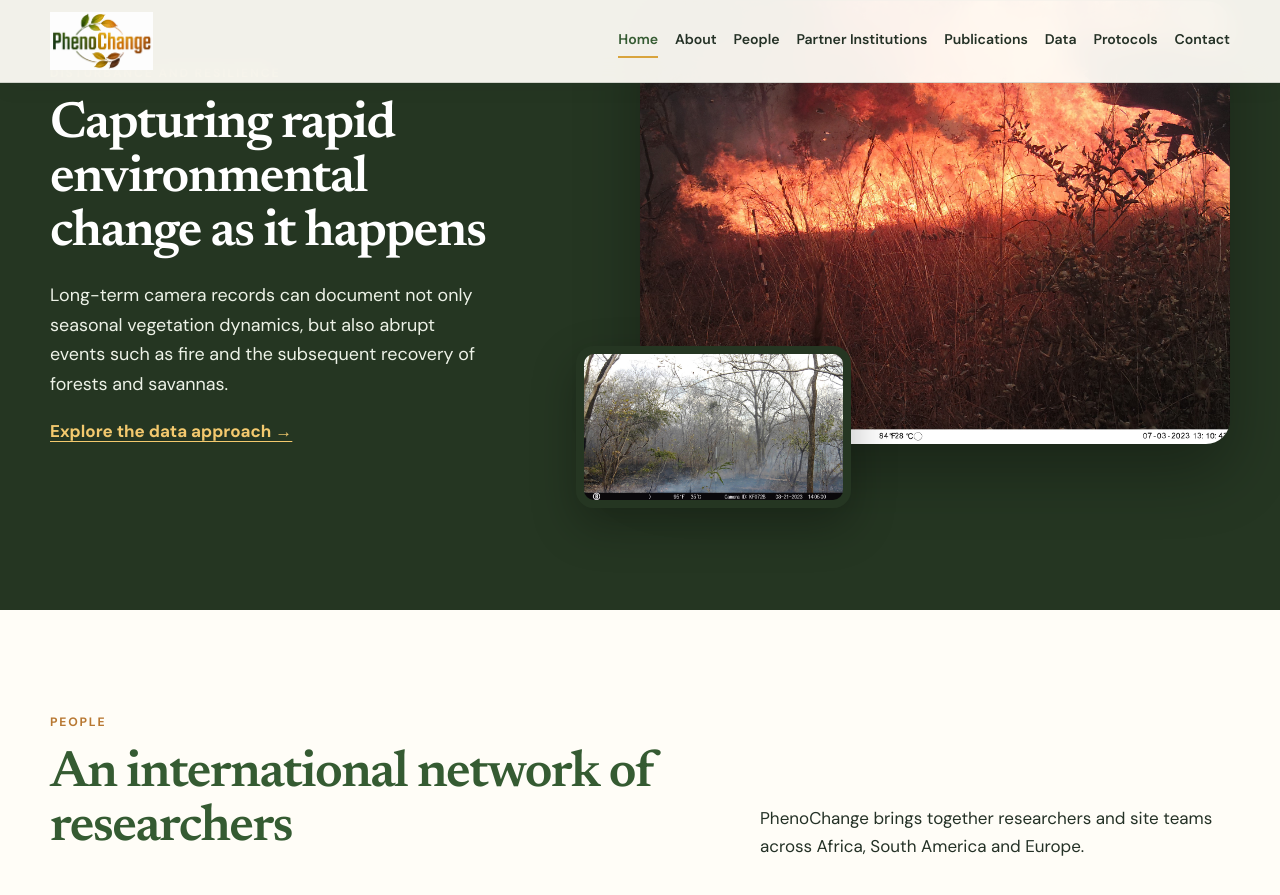
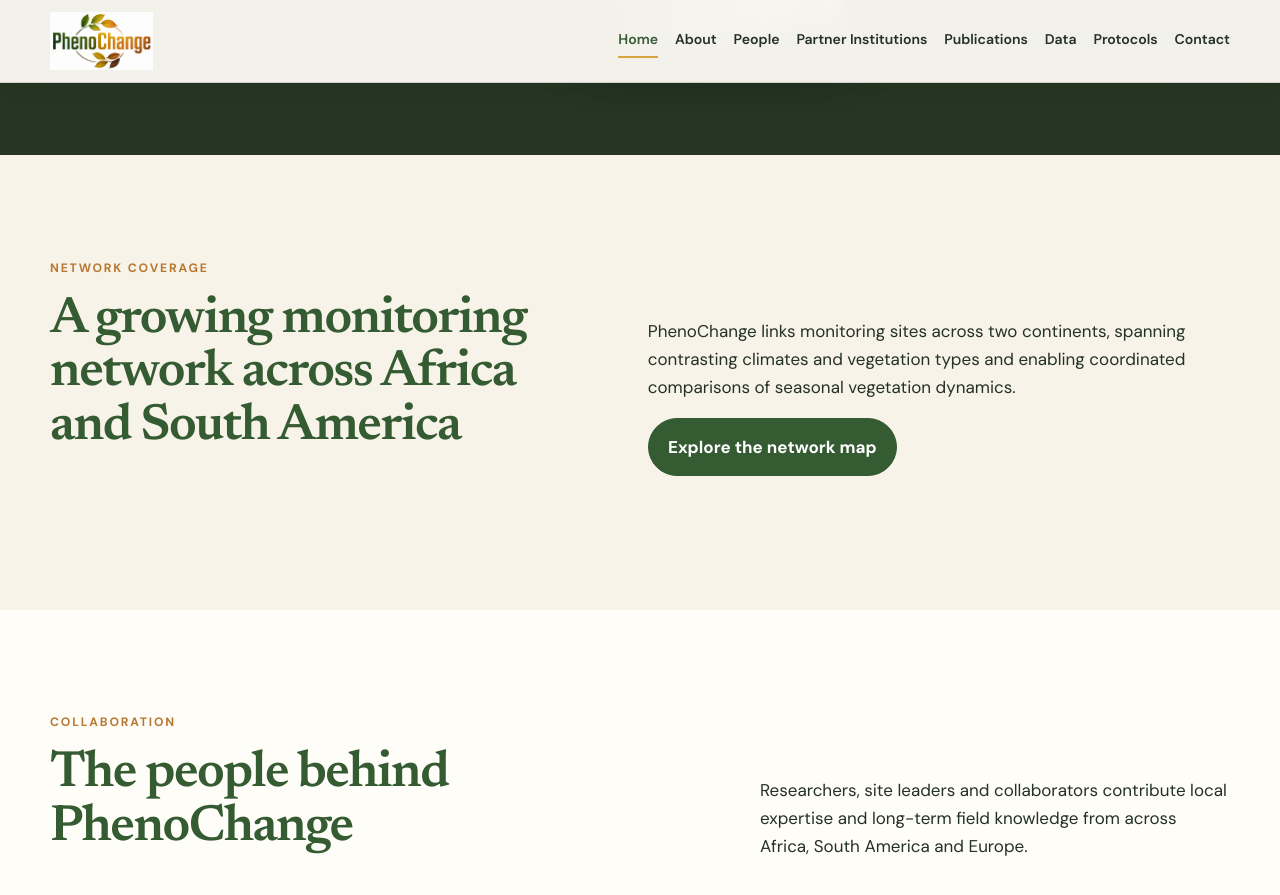
Before and after one commit to phenochange/phenochange.github.io, a Jekyll site: the page built from index.md, in a window 1280 px wide and 900 px high, scrolled down 3776 px. Shown: the top 895 px of the window. Built offline with Jekyll 4.4.1, drawn with Linux system fonts in a browser that asks for light colours; some of the changed text lies outside the part shown.

Commit message:
Add files via upload

```diff
--- a/index.md
+++ b/index.md
@@ -17,6 +17,7 @@ permalink: /
     </div>
   </div>
 </section>
+
 <section class="intro-section section">
   <div class="shell two-column">
     <div>
@@ -30,18 +31,17 @@ permalink: /
   </div>
 </section>
 
-<section class="section muted-section">
-  <div class="shell">
-    <div class="section-heading map-heading">
-      <div>
-        <p class="eyebrow">An international network</p>
-        <h2>A growing monitoring network across Africa and South America</h2>
-      </div>
-      <div>
-        <p>Coordinated camera observations across Africa and South America allow direct comparison of vegetation dynamics along major environmental gradients.</p>
-        <a class="button" href="{{ '/data/' | relative_url }}">Explore the network map</a>
-      </div>
+<section class="section seasonal-comparison-section">
+  <div class="shell seasonal-comparison-grid">
+    <div>
+      <p class="eyebrow">Seasonal change in view</p>
+      <h2>The power of repeat photography</h2>
+      <p>The same field of view can reveal dramatic seasonal changes in vegetation. These images from Ongava Research Centre, Namibia, show semi-arid savanna during the dry and wet seasons.</p>
     </div>
+    <figure class="seasonal-comparison-figure">
+      <img src="{{ '/assets/images/home/orc_namibia.jpg' | relative_url }}" alt="Dry- and wet-season views from the same PhenoChange camera at Ongava Research Centre, Namibia">
+      <figcaption>Dry- and wet-season views from the same monitoring location at Ongava Research Centre, Namibia.</figcaption>
+    </figure>
   </div>
 </section>
 
@@ -83,20 +83,6 @@ permalink: /
   </div>
 </section>
 
-<section class="section seasonal-comparison-section">
-  <div class="shell seasonal-comparison-grid">
-    <div>
-      <p class="eyebrow">Seasonal change in view</p>
-      <h2>The power of repeat photography</h2>
-      <p>The same field of view can reveal dramatic seasonal changes in vegetation. These images from Ongava Research Centre, Namibia, show semi-arid savanna during the dry and wet seasons.</p>
-    </div>
-    <figure class="seasonal-comparison-figure">
-      <img src="{{ '/assets/images/home/orc_namibia.jpg' | relative_url }}" alt="Dry- and wet-season views from the same PhenoChange camera at Ongava Research Centre, Namibia">
-      <figcaption>Dry- and wet-season views from the same monitoring location at Ongava Research Centre, Namibia.</figcaption>
-    </figure>
-  </div>
-</section>
-
 <section class="section disturbance-section">
   <div class="shell disturbance-grid">
     <div class="disturbance-copy">
@@ -112,14 +98,29 @@ permalink: /
   </div>
 </section>
 
+<section class="section muted-section">
+  <div class="shell">
+    <div class="section-heading map-heading">
+      <div>
+        <p class="eyebrow">Network coverage</p>
+        <h2>A growing monitoring network across Africa and South America</h2>
+      </div>
+      <div>
+        <p>PhenoChange links monitoring sites across two continents, spanning contrasting climates and vegetation types and enabling coordinated comparisons of seasonal vegetation dynamics.</p>
+        <a class="button" href="{{ '/data/' | relative_url }}">Explore the network map</a>
+      </div>
+    </div>
+  </div>
+</section>
+
 <section class="section team-preview-section">
   <div class="shell">
     <div class="section-heading">
       <div>
-        <p class="eyebrow">People</p>
-        <h2>An international network of researchers</h2>
+        <p class="eyebrow">Collaboration</p>
+        <h2>The people behind PhenoChange</h2>
       </div>
-      <p>PhenoChange brings together researchers and site teams across Africa, South America and Europe.</p>
+      <p>Researchers, site leaders and collaborators contribute local expertise and long-term field knowledge from across Africa, South America and Europe.</p>
     </div>
 
     <div class="team-preview-grid">
@@ -152,10 +153,9 @@ permalink: /
       </div>
       <p>PhenoChange is supported by NERC and FAPESP, with significant support from the NERC-funded SECO Project.</p>
     </div>
-
     <div class="funder-grid">
       <div class="funder-card">
-        <img src="{{ '/assets/images/logos/Natural_Environment_Research_Council_logo.svg.webp' | relative_url }}" alt="Natural Environment Research Council (NERC) logo">
+        <img src="{{ '/assets/images/logos/nerc.webp' | relative_url }}" alt="Natural Environment Research Council (NERC) logo">
         <p>NE/X002993/1 and SECO Project NE/T01279X/1</p>
       </div>
       <div class="funder-card">
```
